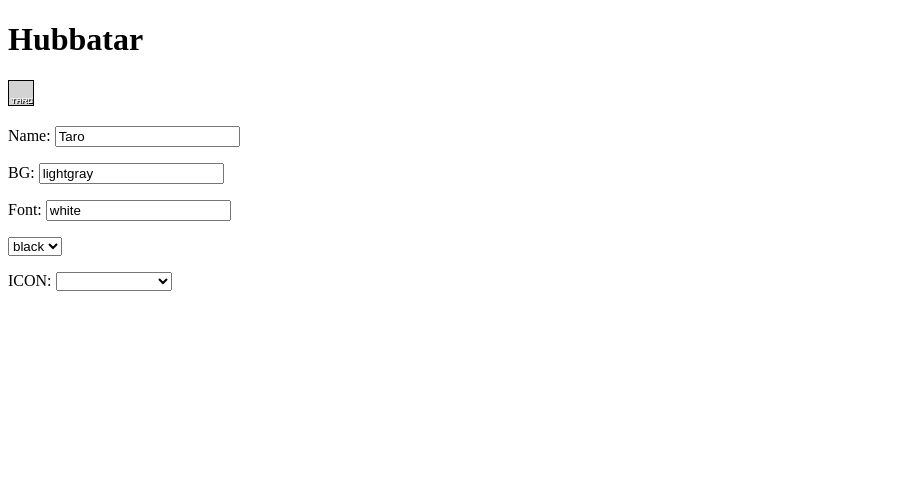
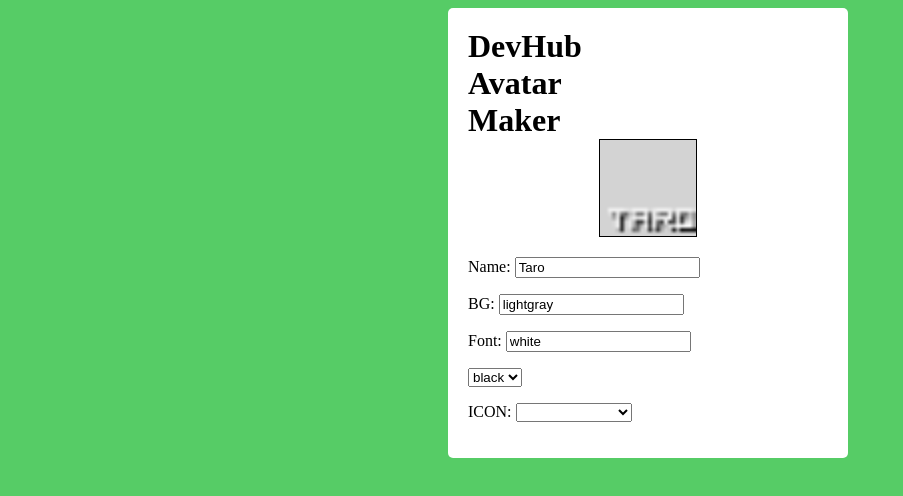
Before and after one commit to hashrock/DevHubAvatarMaker, a website: page index.html in a window 1280 px wide. Shown: the whole page, without its empty margins (0-903 px from the left). Drawn offline with Linux system fonts and the light colour scheme.

Commit message:
add background color

```diff
--- a/index.html
+++ b/index.html
@@ -2,12 +2,28 @@
 <html>
 <head lang="en">
     <meta charset="UTF-8">
-    <title>DevHubアイコンメーカー</title>
+    <title>DevHub Avatar Maker</title>
     <style>
         .canv{
-            width: 24px;
-            height: 24px;
+            width: 96px;
+            height: 96px;
             border: solid 1px black;
+        }
+        #main{
+            width: 360px;
+            margin: 0 auto;
+            padding: 20px;
+            background: #FFFFFF;
+            border-radius: 5px;
+        }
+        h1{
+            margin: 0;
+            padding: 0;
+        }
+
+        body{
+            width: 100%;
+            background: #56cc66;
         }
 
     </style>
@@ -15,8 +31,10 @@
 </head>
 <body>
     <div id="main">
-        <h1>Hubbatar</h1>
-        <canvas class="canv" width="24" height="24"></canvas>
+        <h1>DevHub<br>Avatar<br>Maker</h1>
+        <div style="text-align: center;">
+            <canvas class="canv" width="24" height="24"></canvas>
+        </div>
         <p>
             Name: <input type="text" v-model="iconText"/>
         </p>
@@ -94,6 +112,9 @@
                         img.src = "icons/" + self.icon;
 
                         img.onload = (function(){
+                            ctx.shadowOffsetX = 0;
+                            ctx.shadowOffsetY = 9;
+                            ctx.shadowBlur = 0;
                             ctx.drawImage(img, 12 - img.width / 2, 12 - img.height / 2);
 
                             ctx.font = "7pt 'visitor_tt1_brkregular'";
```
